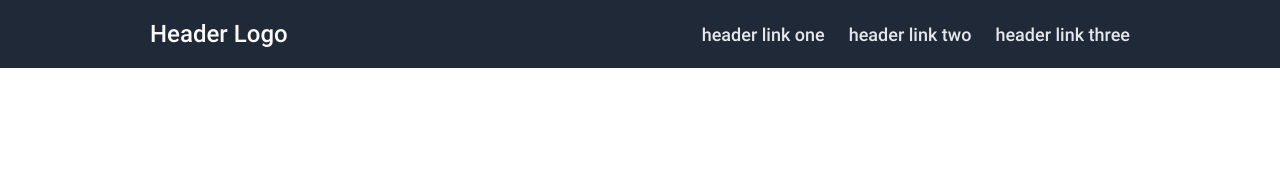
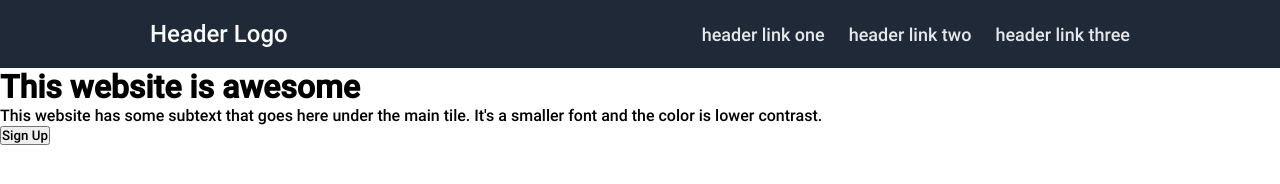
Before and after one commit to ThSetrof/landing-page-project, a plain HTML site: page index.html in a window 1280 px wide. Drawn offline with Linux system fonts and the light colour scheme.

Commit message:
Add Hero Section to Html

```diff
--- a/index.html
+++ b/index.html
@@ -27,6 +27,21 @@
                 <a href="">header link three</a>
             </div>
         </div>
+        <div class="main-section">
+            <div class="hero-section">
+                <div class="left-section">
+                    <h1>This website is awesome</h1>
+                    <p>This website has some subtext that goes here under
+                        the main tile. It's a smaller font and the color
+                        is lower contrast.
+                    </p>
+                    <button class="sign-up">Sign Up</button>
+                </div>
+                <div class="right-section">
+                    <img src="" alt="">
+                </div>
+            </div>
+        </div>
         <script src="" async defer></script>
     </body>
 </html>
```
